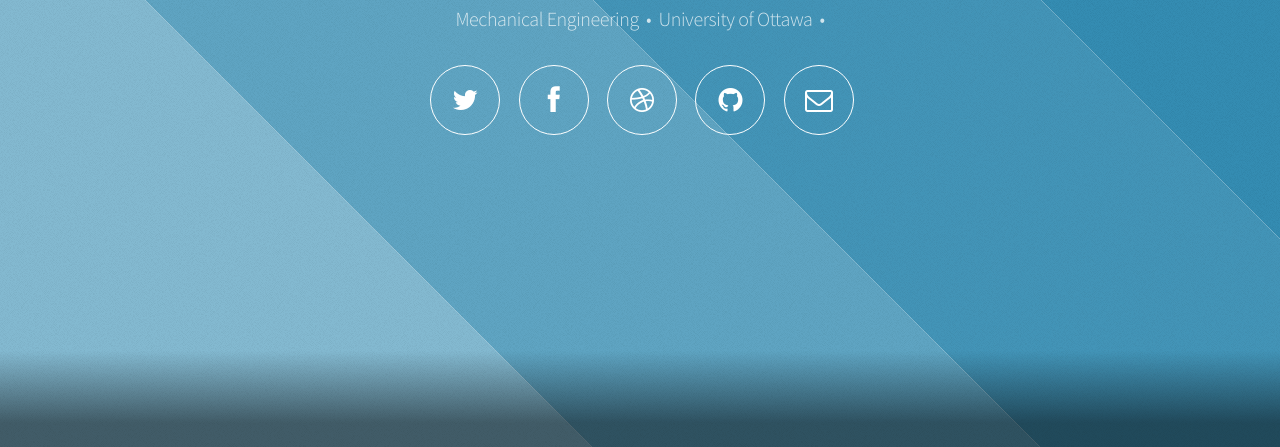
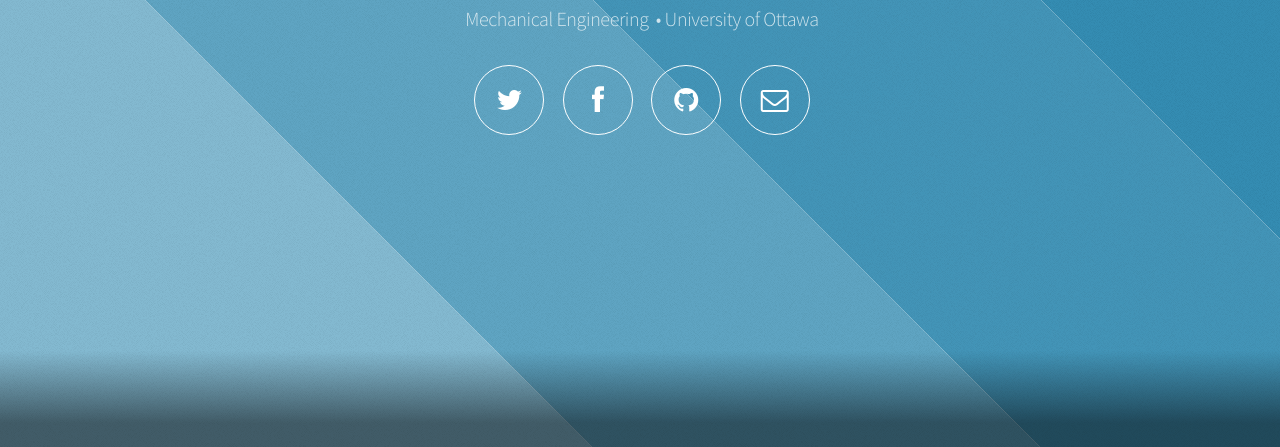
Before and after one commit to devontoast/devontoast.github.io, a plain HTML site: page index.html in a window 1280 px wide. Shown: the part 353-800 px from the top of the page. Drawn offline with Linux system fonts and the light colour scheme.

Commit message:
Updated social

```diff
--- a/index.html
+++ b/index.html
@@ -27,14 +27,13 @@
 				<!-- Header -->
 					<header id="header">
 						<h1>Devansh Shah</h1>
-						<p>Mechanical Engineering &nbsp;&bull;&nbsp; University of Ottawa &nbsp;&bull;&nbsp;</p>
+						<p>Mechanical Engineering &nbsp;&bull;&nbsp;University of Ottawa</p>
 						<nav>
 							<ul>
 								<li><a href="https://twitter.com/DevOnToast" class="fa fa-twitter"><span>Twitter</span></a></li>
 								<li><a href="https://www.facebook.com/Devontoast" class="fa fa-facebook"><span>Facebook</span></a></li>
-								<li><a href="#" class="fa fa-dribbble"><span>Dribbble</span></a></li>
-								<li><a href="#" class="fa fa-github"><span>Github</span></a></li>
-								<li><a href="https://github.com/devontoast/" class="fa fa-envelope-o"><span>Email</span></a></li>
+								<li><a href="https://github.com/devontoast/" class="fa fa-github"><span>Github</span></a></li>
+								<li><a href="mailto:devanshcshah@gmail.com" class="fa fa-envelope-o"><span>Email</span></a></li>
 							</ul>
 						</nav>
 					</header>
```
